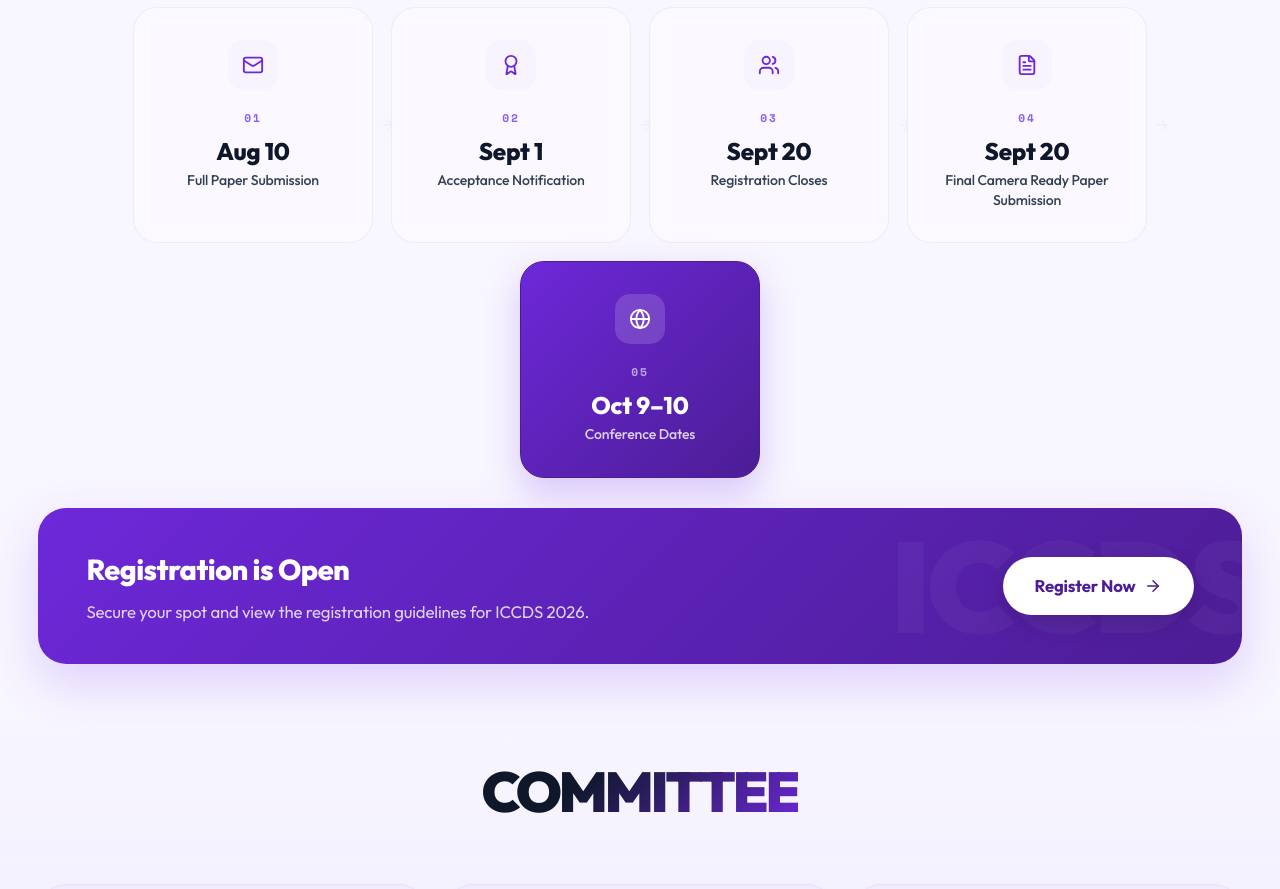
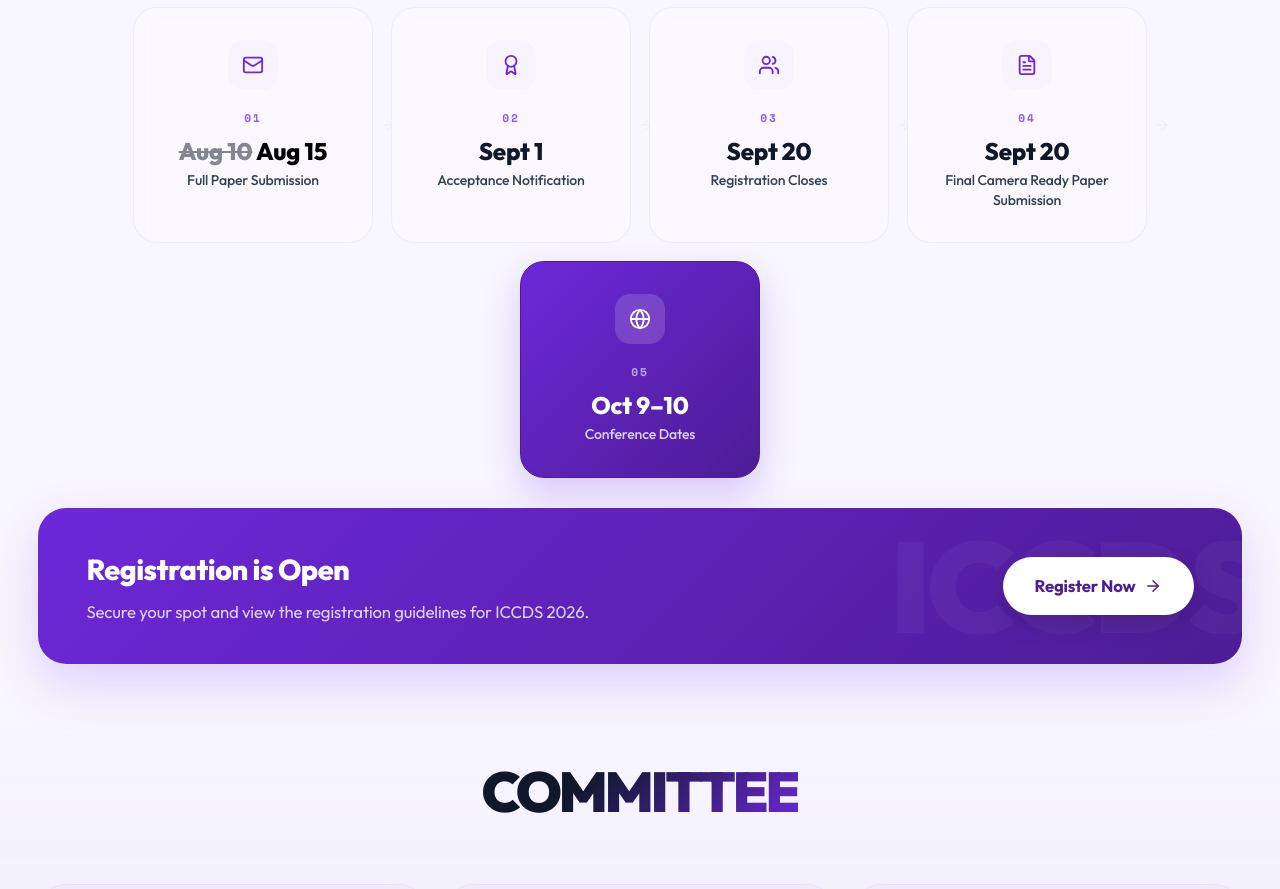
Before and after one commit to Cyber-Bala/IEEE-CS_Site, a React (Vite) app: page /iccds2026 in a window 1280 px wide. Shown: the part 2320-3209 px from the top of the page. Built offline with nearby package versions, Linux system fonts and the light colour scheme.

Commit message:
date changed

```diff
--- a/src/iccds2026/ICCDSHome.jsx
+++ b/src/iccds2026/ICCDSHome.jsx
@@ -443,7 +443,7 @@ const ICCDSHome = () => {
 
                         <div className="iccds-timeline-wrapper">
                             {[
-                                { step: '01', date: 'Aug 10', label: 'Full Paper Submission', icon: <Mail size={22} /> },
+                                { step: '01', date: <><span style={{ textDecoration: 'line-through', opacity: 0.5 }}>Aug 10</span>{' '}<span style={{ color: '#000000ff' }}>Aug 15</span></>, label: 'Full Paper Submission', icon: <Mail size={22} /> },
                                 { step: '02', date: 'Sept 1', label: 'Acceptance Notification', icon: <Award size={22} /> },
                                 { step: '03', date: 'Sept 20', label: 'Registration Closes', icon: <Users size={22} /> },
                                 { step: '04', date: 'Sept 20', label: 'Final Camera Ready Paper Submission', icon: <FileText size={22} /> },
```
